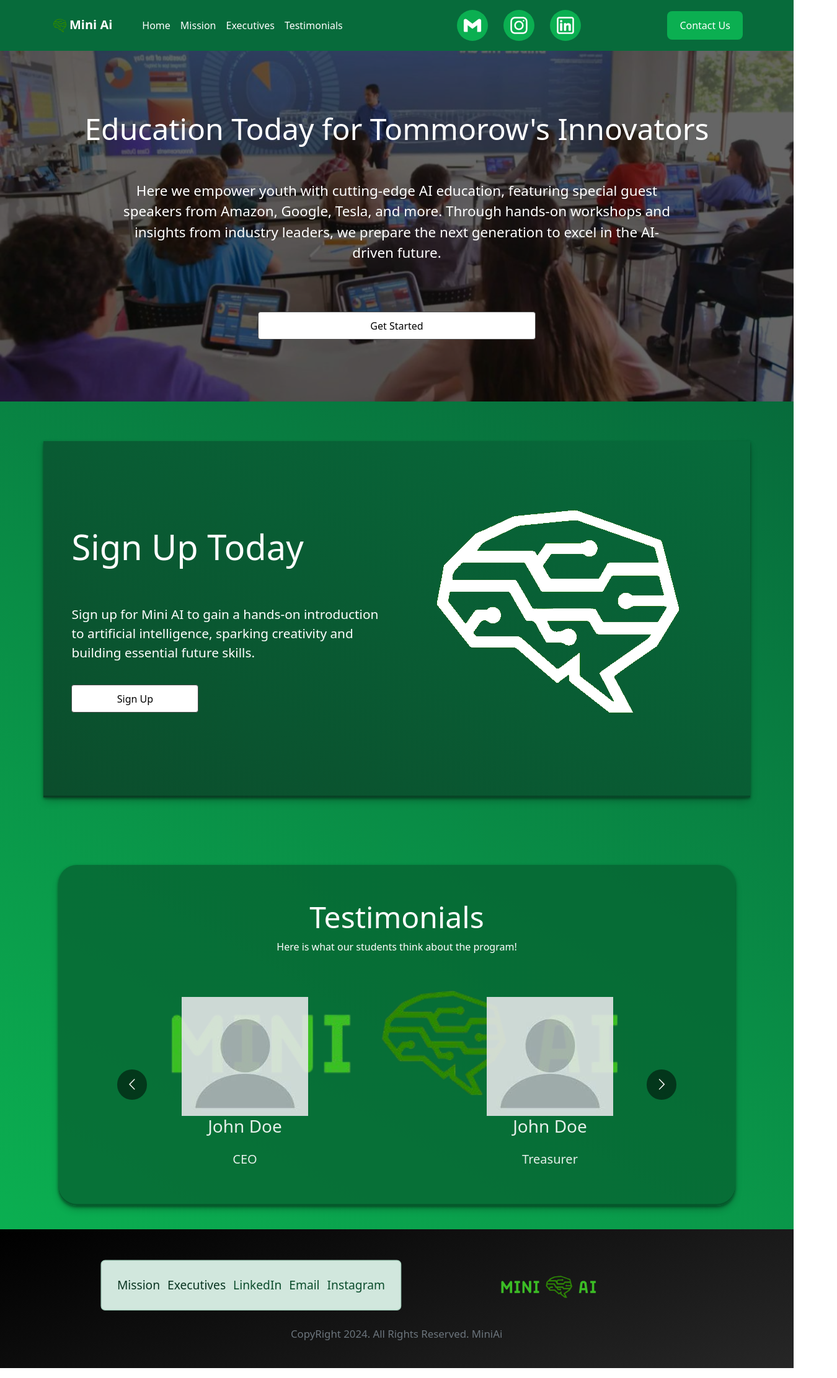
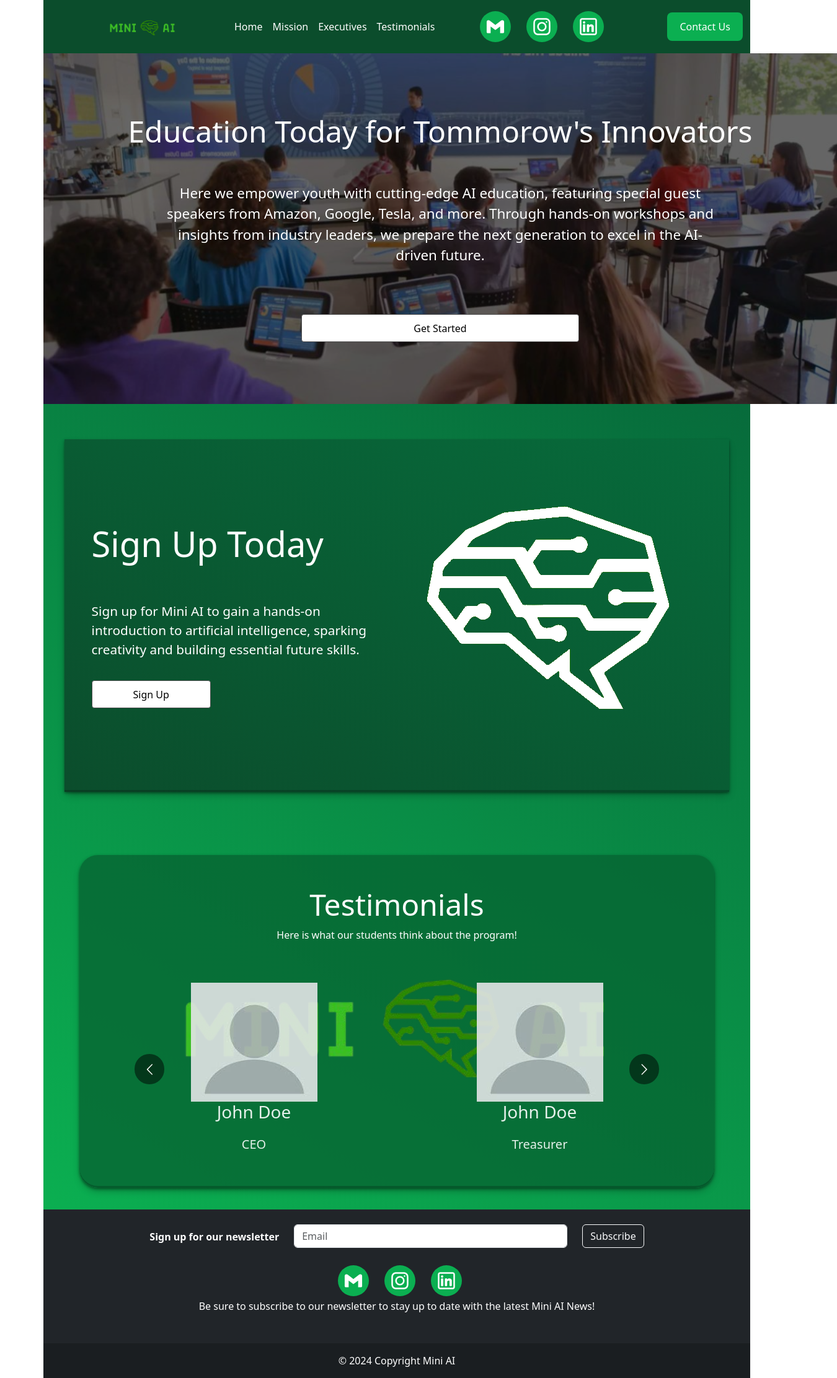
Before and after one commit to BoyManCoder/MiniAi__Front, a React (Vite) app: page / in a window 1280 px wide. Shown: the whole page at 62% size, 1350 px wide, since content can reach past the window. Built offline with nearby package versions, Linux system fonts and the light colour scheme.

Commit message:
error fix mobile

```diff
--- a/package.json
+++ b/package.json
@@ -12,6 +12,7 @@
     "@types/node": "^22.5.0",
     "bootstrap": "^5.3.3",
     "git": "^0.1.5",
+    "mdb-react-ui-kit": "^8.0.0",
     "react": "^18.2.0",
     "react-bootstrap": "^2.10.4",
     "react-bootstrap-icons": "^1.11.4",
--- a/src/App.css
+++ b/src/App.css
@@ -37,13 +37,29 @@ h1, h2, h3, h4, h5, h6{
     padding: 10px 0;
     position: fixed;
     z-index: 9999;
-    padding: 50px;
+    padding: 10px;
     font-size: 100%;
     top: 0;
     left: 0;
     transition: 0.5s ease-in-out;
-    background: var(--main-color);
+    background: var(--fourth-color);
 }
+
+a.navbar-brand {
+  display: flex;
+  justify-content: center;
+  align-items: center;
+  width: 200px;  /* Set the width of the cropping area */
+  height: 70px; /* Set the height of the cropping area */
+  overflow: hidden; /* Hide the overflow of the image */
+}
+
+a.navbar-brand img{
+  position: absolute;
+  width: auto !important;
+  height: 90px !important;  /* Maintain the aspect ratio */
+}
+
 
 .btn-contact{
     font-size: 100%;
@@ -980,3 +996,29 @@ body{
   font-size: 1.2em;
   font-weight: normal;
 }
+
+/* ImageGallery.css */
+
+/* Ensures the carousel takes full width of its container */
+.carousel {
+  max-width: 60%;
+}
+
+/* Makes sure images scale to fit the container */
+.carousel-item img {
+  width: 100%;
+  height: auto; /* Maintain aspect ratio */
+}
+
+/* Optional: Add responsive padding or margin if needed */
+.gallery-container {
+  padding: 20px;
+}
+
+.gallery-head h1, .gallery-head h3 {
+  color: #fff; /* Adjust text color to ensure readability on different backgrounds */
+}
+
+.carousel-caption{
+  display: none;
+}
--- a/src/Components/Footer.tsx
+++ b/src/Components/Footer.tsx
@@ -1,45 +1,54 @@
-import { Col, Container, Row } from "react-bootstrap"
-import Alert from 'react-bootstrap/Alert';
-import MiniAiLong from "../assets/MiniAiLong.png"
+import React from 'react';
+import { MDBFooter, MDBContainer, MDBRow, MDBCol, MDBBtn, MDBInput, MDBIcon } from 'mdb-react-ui-kit';
+import Socials from './Socials';
 
-function Footer(){
+function Footer() {
+    return (
+        <>
+        <MDBFooter className='text-center' color='white' bgColor='dark'>
+      <MDBContainer className='p-4'>
+        <section className=''>
+          <form action=''>
+            <MDBRow className='d-flex justify-content-center'>
+              <MDBCol size="auto">
+                <p className='pt-2'>
+                  <strong>Sign up for our newsletter</strong>
+                </p>
+              </MDBCol>
 
-    return(
-        <>
-        <footer>
-            <Container className="d-flex justify-content-center foot-bg">
-                <Row className="align-item-center footer">
-                    <Col sm={6} className="d-flex align-items-center">
-                    <Alert variant="success">
-                    <div className="">
-                            <table>
-                                <tr>
-                                    <td onClick={()=>{window.location.href = "mission.html"}}><a>Mission</a></td>
-                                    <td onClick={()=>{window.location.href = "executives.html"}}>
-                                        <a>Executives</a>
-                                    </td>
-                                    <td><a href="https://www.linkedin.com/company/mini-ai/">LinkedIn</a></td>
-                                    <td><a href="mailto:miniai.toronto@gmail.com">Email</a></td>
-                                    <td>
-                                        <a href="https://www.instagram.com/miniai.to?igsh=dnpydmc3aGQwY2Fr">Instagram</a>
-                                    </td>
-                                </tr>
-                            </table>
-                        </div>
-                    </Alert>
+              <MDBCol md='5' start>
+                <MDBInput contrast type='email' placeholder='Email' className='mb-4' />
+              </MDBCol>
 
-                    </Col>
-                    <Col sm={6} className="text-center text-sm-end">
-                    <div className="footer-left">
-                        <img src={MiniAiLong}/>
-                        </div>
-                    </Col>
-                    <p className="cr">CopyRight 2024. All Rights Reserved. MiniAi</p>
-                </Row>
-            </Container>
-        </footer>
+              <MDBCol size="auto">
+                <MDBBtn outline color='light' type='submit' className=''>
+                  Subscribe
+                </MDBBtn>
+              </MDBCol>
+            </MDBRow>
+            <MDBRow>
+                <MDBCol className='d-flex justify-content-center mb-1'>
+                <div className="mt-1">
+                <Socials/>
+                </div>
+                </MDBCol>
+            </MDBRow>
+          </form>
+        </section>
+
+        <section className='mb-4'>
+          <p>
+            Be sure to subscribe to our newsletter to stay up to date with the latest Mini AI News!
+          </p>
+        </section>
+      </MDBContainer>
+
+      <div className='text-center p-3' style={{ backgroundColor: 'rgba(0, 0, 0, 0.2)' }}>
+        © 2024 Copyright Mini AI
+      </div>
+    </MDBFooter>
         </>
-    )
+    );
 }
 
 export default Footer;
--- a/src/Components/LearnMore.tsx
+++ b/src/Components/LearnMore.tsx
@@ -9,7 +9,7 @@ function LearnMore(){
     return ( <> <section className="banner" id="home">
         <div className="more-info">
         <Container>
-            <Row className="align-items-center info-card">
+            <Row className="align-items-center justify-content-center info-card">
                 <Col xs={12} md={6}>
                     <div className="info-text">
                     <h3><span className="info-head">Sign Up Today</span></h3>
@@ -19,7 +19,7 @@ function LearnMore(){
                     <button className="learnmore" id="formLink" onClick={handleClick}>Sign Up</button>
                     </div>
                 </Col>
-                <Col xs={12} md={6} className="d-flex justify-content-center miniSvg">
+                <Col xs={10} md={6} className="d-flex justify-content-center miniSvg">
                     <img src={MiniAiHeadWhite}/>
                 </Col>
             </Row>
--- a/src/Components/NavBar.tsx
+++ b/src/Components/NavBar.tsx
@@ -2,7 +2,7 @@ import Container from 'react-bootstrap/Container';
 import Nav from 'react-bootstrap/Nav';
 import Navbar from 'react-bootstrap/Navbar';
 import { useEffect, useState } from 'react';
-import MiniSVG from '../assets/MiniAiSVG.svg'
+import MiniSVG from '../assets/MiniAiLong.png'
 import Socials from './Socials';
 
 function NavBar() {
@@ -34,8 +34,8 @@ function NavBar() {
 
   return (
     <Navbar expand="lg" className= {scrolled ? "scrolled" : ""} >
-      <Container >
-        <Navbar.Brand href="#home"><img src={MiniSVG}/>Mini Ai</Navbar.Brand>
+      <Container className="ms-5">
+        <Navbar.Brand href="#home"><img src={MiniSVG}/></Navbar.Brand>
         <Navbar.Toggle aria-controls="basic-navbar-nav"/>
         <Navbar.Collapse id="basic-navbar-nav">
           <Nav className="me-auto">
```
Also changed, not shown: src/Components/ImageGallery.tsx (+48 -44 lines), 1 other file (tests, documents, lock files or other folders).
